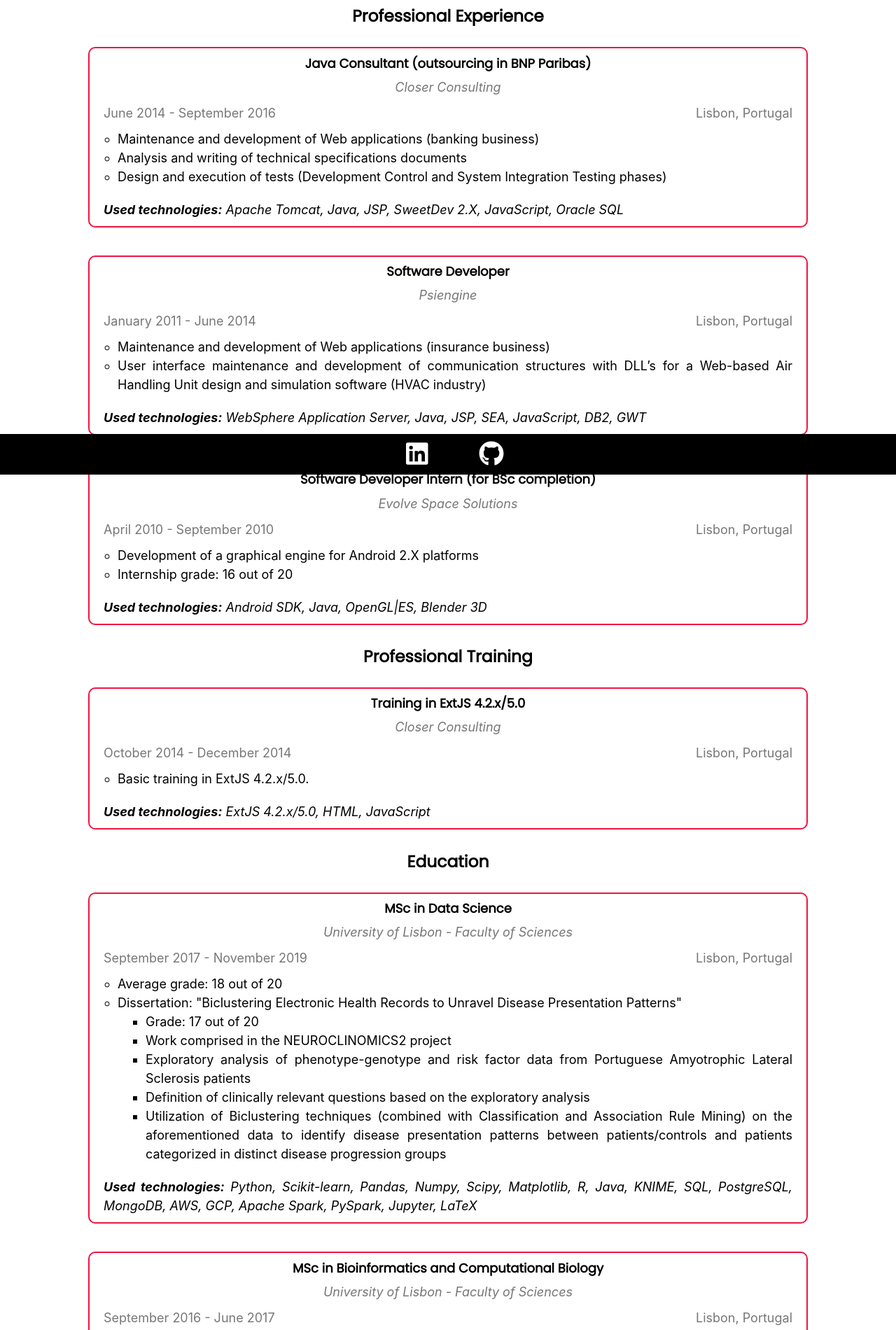
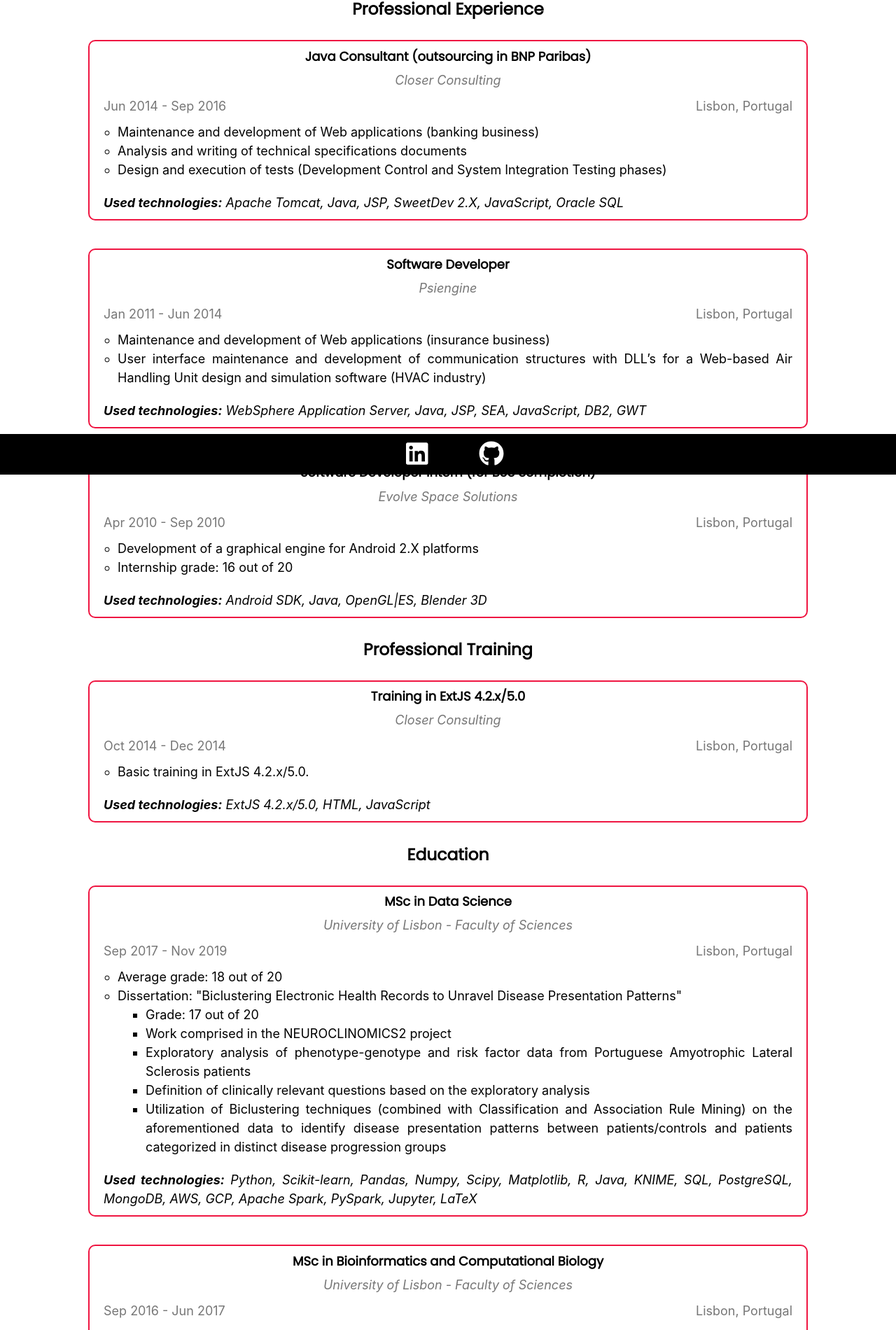
Before and after one commit to jssm/portfolio, a React (Create React App) app: page /portfolio/experience in a window 1280 px wide. Shown: the part 122-2022 px from the top of the page at 70% size. Built offline with nearby package versions, Linux system fonts and the light colour scheme.

Commit message:
Thumbnail rail extra bottom padding; abbreviated month names on Thumbnail for a better layout

```diff
--- a/src/components/App/App.css
+++ b/src/components/App/App.css
@@ -5,7 +5,8 @@
 }
 
 body {
-  padding-top: 70px; /* to account for the nav-bar */
+  padding-top: 60px; /* to account for the nav-bar */
+  padding-bottom: 30px;
   line-height: 1.5;
 }
 
--- a/src/components/Experience/Experience.js
+++ b/src/components/Experience/Experience.js
@@ -13,7 +13,7 @@
       <Thumbnail
         title="Java Consultant (outsourcing in BNP Paribas)"
         category="Closer Consulting"
-        time_interval="June 2014 - September 2016"
+        time_interval="Jun 2014 - Sep 2016"
         location="Lisbon, Portugal"
         description={
           <ul>
@@ -39,7 +39,7 @@
       <Thumbnail
         title="Software Developer"
         category="Psiengine"
-        time_interval="January 2011 - June 2014"
+        time_interval="Jan 2011 - Jun 2014"
         location="Lisbon, Portugal"
         description={
           <ul>
@@ -67,7 +67,7 @@
       <Thumbnail
         title="Software Developer Intern (for BSc completion)"
         category="Evolve Space Solutions"
-        time_interval="April 2010 - September 2010"
+        time_interval="Apr 2010 - Sep 2010"
         location="Lisbon, Portugal"
         description={
           <ul>
@@ -82,7 +82,7 @@
       <Thumbnail
         title="Training in ExtJS 4.2.x/5.0"
         category="Closer Consulting"
-        time_interval="October 2014 - December 2014"
+        time_interval="Oct 2014 - Dec 2014"
         location="Lisbon, Portugal"
         description={
           <ul>
@@ -96,7 +96,7 @@
       <Thumbnail
         title="MSc in Data Science"
         category="University of Lisbon - Faculty of Sciences"
-        time_interval="September 2017 - November 2019"
+        time_interval="Sep 2017 - Nov 2019"
         location="Lisbon, Portugal"
         description={
           <ul>
@@ -151,7 +151,7 @@
       <Thumbnail
         title="MSc in Bioinformatics and Computational Biology"
         category="University of Lisbon - Faculty of Sciences"
-        time_interval="September 2016 - June 2017"
+        time_interval="Sep 2016 - Jun 2017"
         location="Lisbon, Portugal"
         description={
           <ul>
@@ -165,7 +165,7 @@
       <Thumbnail
         title="BSc in Computer Engineering"
         category="New University of Lisbon - Faculty of Sciences and Technology"
-        time_interval="September 2006 - October 2010"
+        time_interval="Sep 2006 - Oct 2010"
         location="Monte da Caparica, Portugal"
         description={
           <ul>
```
